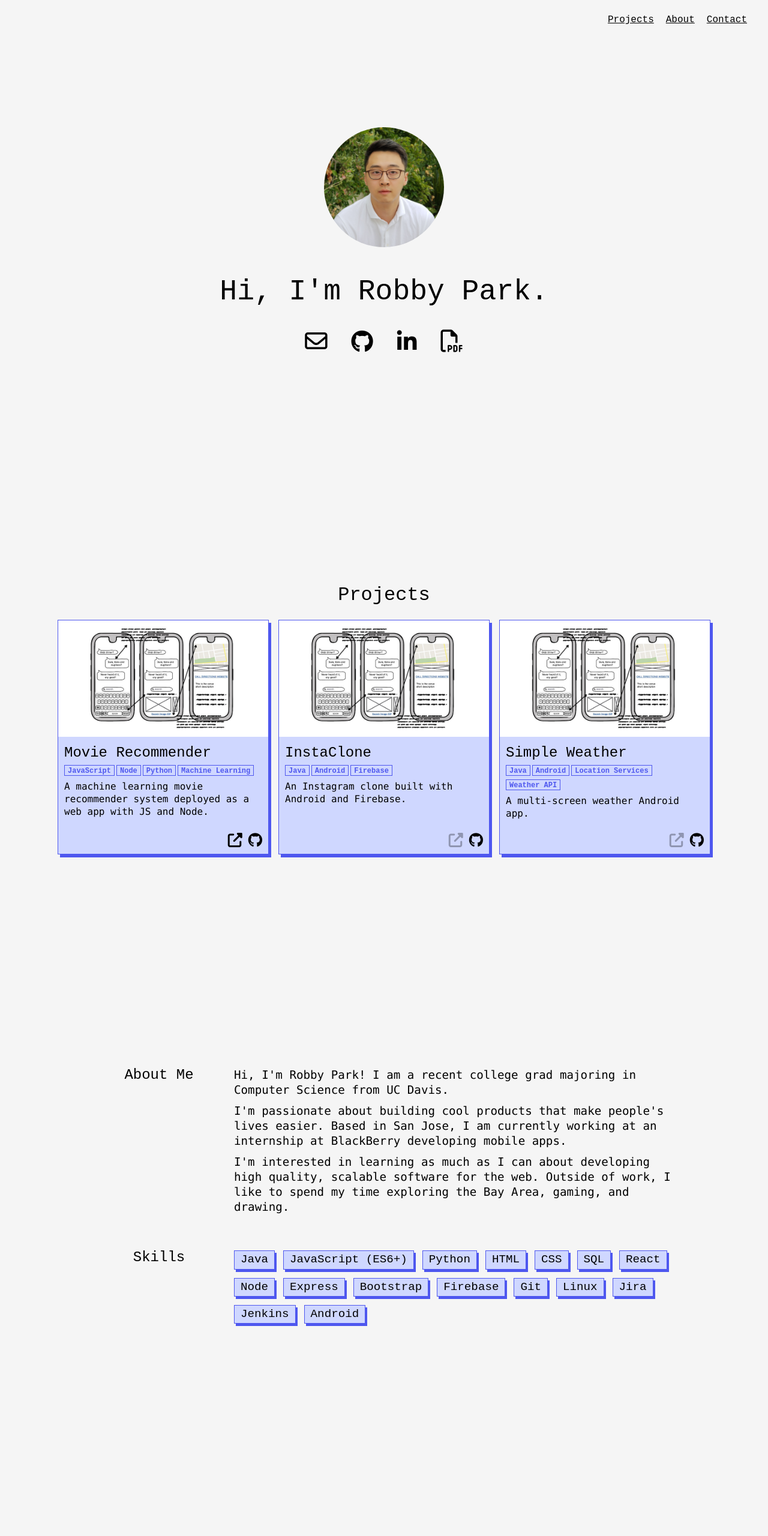
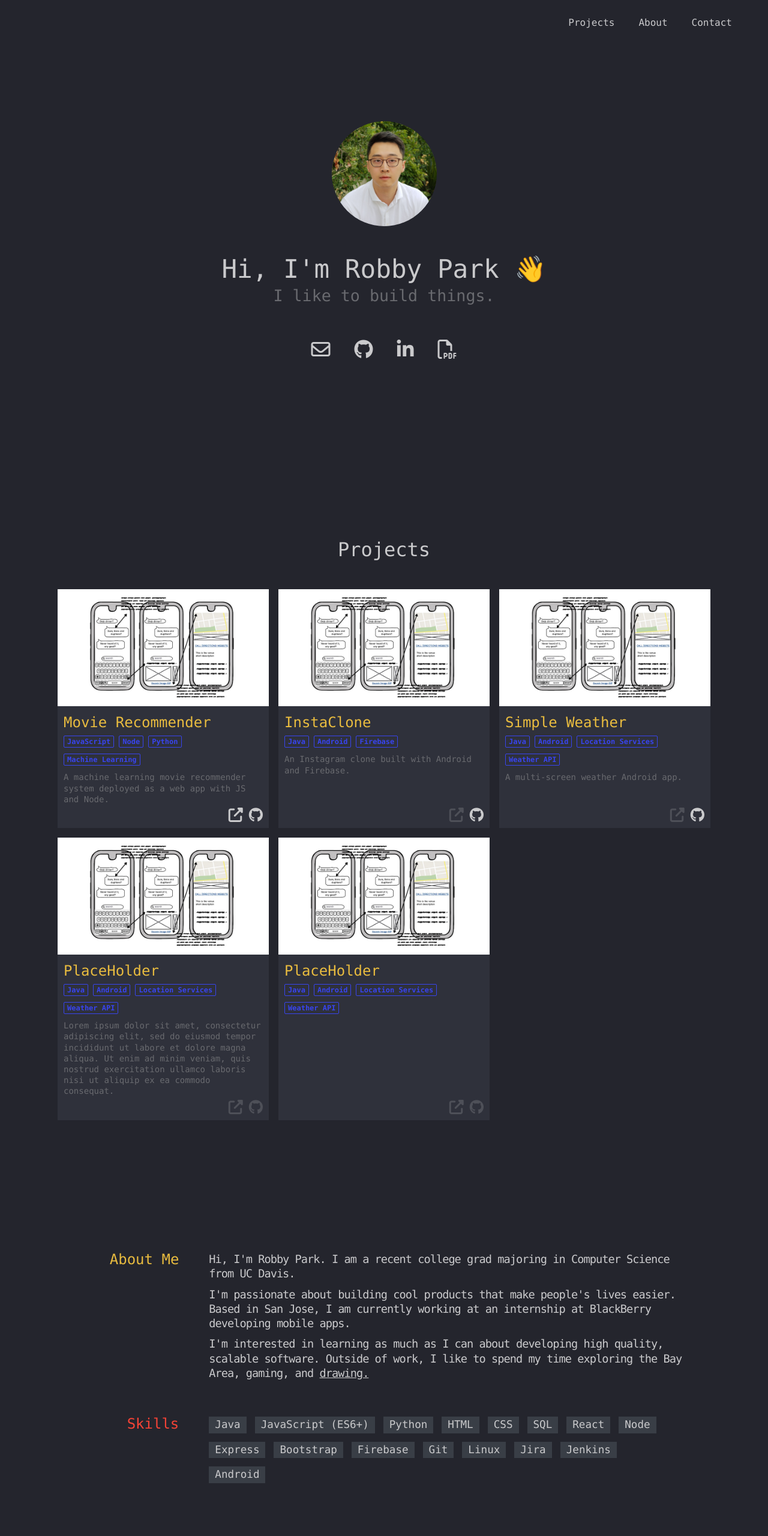
Before and after one commit to rbbpark/portfolio, a React app: page / in a window 1280 px wide. Shown: the top 2560 px of the page at 60% size. Built offline with nearby package versions, Linux system fonts and the light colour scheme.

Commit message:
Updated color theme to dark Styling and formatting

```diff
--- a/src/components/About/About.css
+++ b/src/components/About/About.css
@@ -1,32 +1,40 @@
 .About {
-    min-height: 100vh;
+    min-height: 80vh;
     width: 80vw;
     max-width: 1000px;
     display: flex;
     flex-direction: column;
     justify-content: center;
-    align-items: center;
+    align-items: stretch;
 }
 
 .aboutSection {
     display: flex;
     flex-direction: row;
+    justify-content: space-evenly;
     margin-bottom: 50px;
 }
 
+.aboutSection h2 {
+    color: #E9BC3F;
+}
+
 .aboutText {
-    flex: 3;
+    flex: 5;
 }
 
 .aboutText p {
+    font-size: 14pt;
+    letter-spacing: -1px;
+    color: #CACACC;
     margin-bottom: 10px;
-    font-size: 1.2em;
 }
 
 .About h2 {
     display: flex;
-    justify-content: center;
+    justify-content: flex-end;
     flex: 1;
+    margin-right: 50px;
 }
 
 .skillsSection {
@@ -34,8 +42,12 @@
     flex-direction: row;
 }
 
+.skillsSection h2 {
+    color: #f44336;
+}
+
 .skillsSection ul {
-    flex: 3;
+    flex: 5;
     display: flex;
     flex-direction: row;
     flex-wrap: wrap;
@@ -43,14 +55,19 @@
 
 .skillsSection ul li {
     list-style: none;
-    font-size: 1.2em;
+    font-size: 1.1em;
     margin: 0 14px 14px 0;
     padding: 5px 10px;
+    color: #CACACC;
+    background: #393e46;
+    /*border: 1px solid #191a1f;*/
+    /*box-shadow: 3px 4px 0px #121317;*/
+}
 
-    background: #cfd7ff;
-    border: 1px solid #4e57ef;
-    box-shadow: 3px 4px 0px #4e57ef;
+.coloredText {
+    color: #E9BC3F;
 }
+
 
 
 @media (max-width: 1024px) {
@@ -68,6 +85,8 @@
 
     .About h2 {
         margin-bottom: 15px;
+        margin-right: 0;
+        justify-content: center;
     }
 }
 
--- a/src/components/About/About.js
+++ b/src/components/About/About.js
@@ -9,7 +9,7 @@ class About extends Component {
                     <h2>About Me</h2>
                     <div className='aboutText'>
                         <p>
-                            Hi, I'm Robby Park! I am a recent college grad majoring in Computer Science from UC Davis.
+                            Hi, I'm Robby Park. I am a recent college grad majoring in Computer Science from UC Davis.
                         </p>
 
                         <p>
@@ -19,8 +19,7 @@ class About extends Component {
 
                         <p>
                             I'm interested in learning as much as I can about developing high quality, scalable
-                            software for the web. Outside of work, I like to spend my time exploring the Bay Area, gaming, and
-                            drawing.
+                            software. Outside of work, I like to spend my time exploring the Bay Area, gaming, and <a href='#'>drawing.</a>
                         </p>
                     </div>
                 </div>
--- a/src/components/App.css
+++ b/src/components/App.css
@@ -6,6 +6,13 @@
 }
 
 .Footer {
+
+}
+
+.footer {
+    bottom: 0;
+    position: relative;
+    width: 100%;
     display: flex;
     justify-content: center;
     align-items: center;
--- a/src/components/App.js
+++ b/src/components/App.js
@@ -13,6 +13,10 @@ class App extends Component {
                 <Projects/>
                 <About/>
                 <Contact/>
+
+                <div className='footer'>
+                    <p>Made with React</p>
+                </div>
             </div>
         );
     }
--- a/src/components/Contact/Contact.css
+++ b/src/components/Contact/Contact.css
@@ -5,7 +5,7 @@
     flex-direction: column;
     justify-content: center;
     align-items: center;
-    min-height: 100vh;
+    min-height: 90vh;
 }
 
 .contactContent {
@@ -21,10 +21,23 @@
     margin-bottom: 50px;
 }
 
+/* Contact button */
 .contactContent a {
-    margin-top: 50px;
+    margin-top: 80px;
+    padding: 15px 25px;
+    color: #f44336;
+    /*background: #f44336;*/
+    border: 2px solid #f44336;
+    border-radius: 3px;
+    font-size: 18pt;
+    text-decoration: none;
+}
+
+.contactContent a:hover {
+    background: rgba(244, 67, 54, .1);
+    transition: 0.2s;
 }
 
 .contactContent p {
-    font-size: 1.2em;
+    font-size: 1em;
 }
--- a/src/components/Contact/Contact.js
+++ b/src/components/Contact/Contact.js
@@ -8,12 +8,11 @@ class Contact extends Component {
                 <div className='contactContent'>
                     <h1>Get In Touch</h1>
                     <p>
-                        I'm currently available for opportunities in developer roles in the SF Bay Area. Please leave a message if you are interested. Thank you!
+                        I'm currently available for opportunities in developer roles in the Bay Area. Please leave a message, and thanks for checking out my site!
                     </p>
                     <a href='#'>Contact</a>
                 </div>
             </div>
-
         );
     }
 }
--- a/src/components/Home/Home.css
+++ b/src/components/Home/Home.css
@@ -1,8 +1,3 @@
-.Home i {
-    font-size: 28pt;
-    margin: 0 20px;
-}
-
 .Home {
     min-height: 100vh;
     display: flex;
@@ -18,12 +13,19 @@
 }
 
 .homeContent h1 {
-    font-size: 36pt;
+    font-size: 32pt;
 }
 
+.homeContent h2 {
+    margin-top: 10px;
+    font-size: 20pt;
+    color: #696A6F;
+}
+
+
 .profilePicWrapper {
-    width: 200px;
-    height: 200px;
+    width: 175px;
+    height: 175px;
 
     margin-bottom: 50px;
 }
@@ -37,24 +39,47 @@
 .socialLinks {
     display: flex;
     flex-direction: row;
-    margin-top: 40px;
+    margin-top: 60px;
+}
+
+.socialLinks i {
+    font-size: 24pt;
+}
+
+.socialLinks a {
+    margin: 0 20px;
 }
 
 .navBar {
     position: absolute;
     right: 0;
     top: 0;
-    margin: 25px;
+    padding: 30px 40px;
 }
 
-.navBar a{
-    margin: 10px;
+.navBar a {
+    margin: 0 20px;
+    color: #CACACC;
+    text-decoration: none;
+}
+
+.navBar a:hover {
+    color: #3844ef;
+    transition: 0.2s;
 }
 
 
 @media (max-width: 1024px) {
     .Home h1 {
-        font-size: 32pt;
+        font-size: 20pt;
+    }
+
+    .Home h2 {
+        font-size: 12pt;
+    }
+
+    .Home i {
+        font-size: 20px;
     }
 }
 
--- a/src/components/Home/Home.js
+++ b/src/components/Home/Home.js
@@ -17,7 +17,8 @@ class Home extends Component {
                         <img className='profilePic' alt='profilePic' src={profilePic}/>
                     </div>
 
-                    <h1>Hi, I'm Robby Park.</h1>
+                    <h1>Hi, I'm Robby Park 👋</h1>
+                    <h2>I like to build things.</h2>
 
                     <div className='socialLinks'>
                         <a href="#"><i className="far fa-envelope"/></a>
--- a/src/components/Projects/Project/Project.css
+++ b/src/components/Projects/Project/Project.css
@@ -3,10 +3,7 @@
     flex-direction: column;
     justify-content: flex-start;
     align-items: stretch;
-    /*flex: 0 1 40%;*/
-    background: #cfd7ff;
-    border: 1px solid #4e57ef;
-    box-shadow: 4px 5px 0px #4e57ef;
+    background: rgb(47, 49, 59);
 }
 
 .Project img {
@@ -23,17 +20,18 @@
 
 .Project h2 {
     margin-top: 5px;
+    color: #E9BC3F;
 }
 
 .Project ul li {
-    margin: 3px 3px 3px 0;
+    margin: 5px 8px 5px 0;
     /*font-family: monospace;*/
     font-size: .75rem;
     font-weight: 700;
-    padding: 3px 5px 1px 5px;
-    color: #4e57ef;
-    border: 1px solid #4e57ef;
-    /*box-shadow: 1px 2px 0px #4e57ef;*/
+    padding: 3px 5px 3px 5px;
+    color: #3844ef;
+    border: 1px solid #3844ef;
+    border-radius: 2px;
 }
 
 .Project i {
@@ -42,11 +40,12 @@
 
 .projectContent {
     padding: 10px;
-    min-height: 175px;
+    /*min-height: 175px;*/
     display: flex;
     flex-direction: column;
     align-items: stretch;
     justify-content: stretch;
+    flex: 2;
 }
 
 .projectLinks {
@@ -63,10 +62,11 @@
 .Project p {
     margin: 5px 0;
     flex: 1;
+    font-size: 14px;
 }
 
 .linkDisabled {
     pointer-events: none;
     cursor: default;
-    opacity: 0.3;
+    opacity: 0.2;
 }
--- a/src/components/Projects/Project/Project.js
+++ b/src/components/Projects/Project/Project.js
@@ -8,7 +8,7 @@ class Project extends Component {
     // disables link if empty string
     renderGitUrl(url) {
         if(url.length === 0) {  // empty string
-            return <a href='#'><i className="fab fa-github disabledLink"/></a>;
+            return <a className="linkDisabled"><i className="fab fa-github disabledLink"/></a>;
         } else {
             return <a href={url}><i className="fab fa-github"/></a>;
         }
--- a/src/components/Projects/Projects.css
+++ b/src/components/Projects/Projects.css
@@ -6,6 +6,7 @@
     flex-direction: column;
     justify-content: center;
     align-items: center;
+    padding: 100px 0px;
 }
 
 .projectsWrapper {
@@ -16,7 +17,7 @@
 }
 
 .Projects h1 {
-    margin-bottom: 25px;
+    margin-bottom: 50px;
 }
 
 
--- a/src/components/Projects/Projects.js
+++ b/src/components/Projects/Projects.js
@@ -32,6 +32,22 @@ class Projects extends Component {
                         ['Java', 'Android', 'Location Services', 'Weather API']
                     )}
 
+                    {this.renderProject(
+                        'PlaceHolder',
+                        'Lorem ipsum dolor sit amet, consectetur adipiscing elit, sed do eiusmod tempor incididunt ut labore et dolore magna aliqua. Ut enim ad minim veniam, quis nostrud exercitation ullamco laboris nisi ut aliquip ex ea commodo consequat.',
+                        '',
+                        '',
+                        ['Java', 'Android', 'Location Services', 'Weather API']
+                    )}
+
+                    {this.renderProject(
+                        'PlaceHolder',
+                        '',
+                        '',
+                        '',
+                        ['Java', 'Android', 'Location Services', 'Weather API']
+                    )}
+
                 </div>
             </div>
         );
--- a/src/index.css
+++ b/src/index.css
@@ -1,27 +1,41 @@
 body {
   margin: 0;
   padding: 0;
-  font-family: "Courier New", Courier, monospace;
+  font-family: "Fira Mono", "Roboto Mono", "Lucida Console", Monaco, monospace;
   display: flex;
   flex-direction: column;
   align-items: center;
-
-  background-color: whitesmoke;
+  background-color: #24252D;
 }
 
 p {
-  font-family: "SF Mono", "Fira Code", "Fira Mono", "Roboto Mono", "Lucida Console", Monaco, monospace;
   line-height: 1.3;
 }
 
-h1, h2, p, a, i, li{
-  color: black;
+h1, h2, p, a, li{
+  color: #696A6F;
 }
 
-.Project {
-  background-color: whitesmoke;
+h1, h2, i, a {
+  color: #CACACC;
 }
 
 .skillsSection ul li {
   background-color: #393e46;
 }
+
+
+i:hover {
+  /*background-color: #f44336;*/
+  /*opacity: 0.3;*/
+  color: #3844ef;
+  transition: 0.2s;
+}
+
+
+a:hover {
+  /*background-color: #f44336;*/
+  /*opacity: 0.3;*/
+  color: #3844ef;
+  transition: 0.2s;
+}
```
